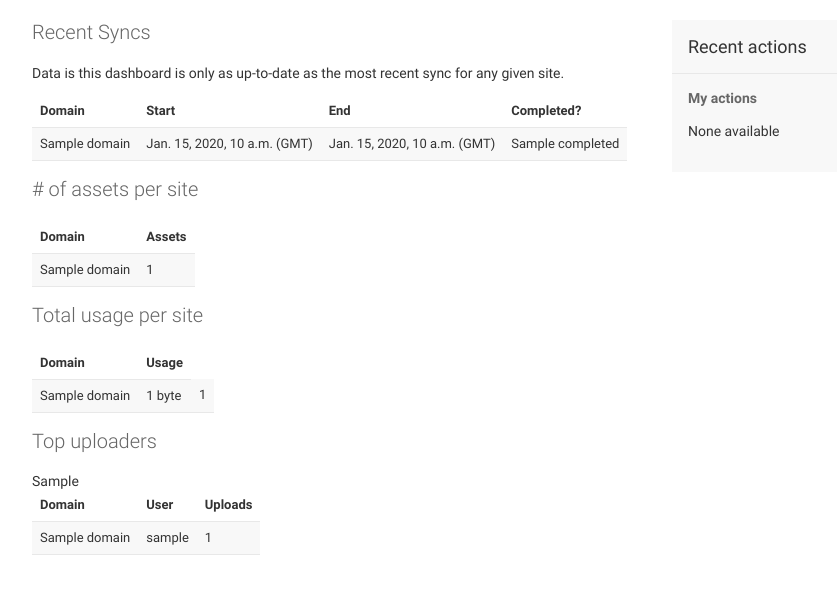
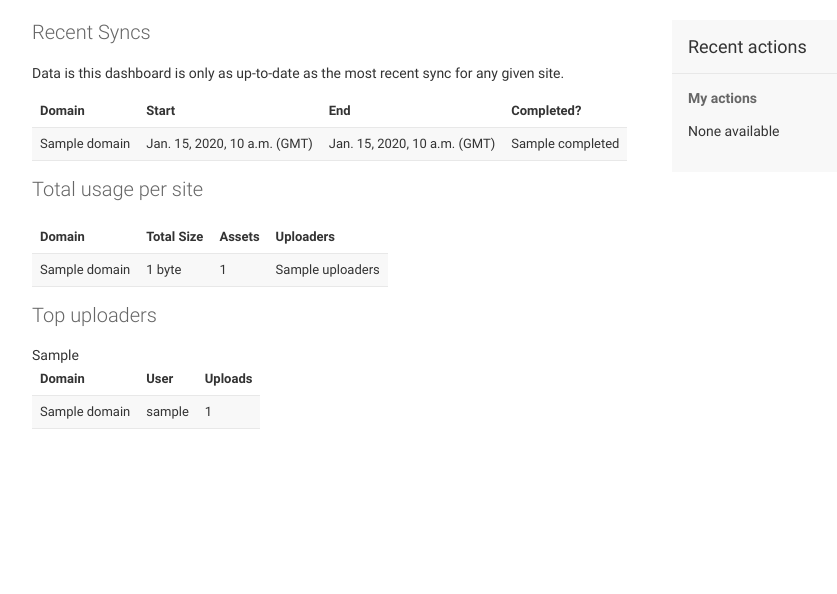
Before and after one commit to schallis/warehouse, a Django app: template warehouse/reporting/templates/reporting/dashboard.html in a window 1280 px wide. Shown: the part 48-642 px from the top of the page, without its empty margins (8-845 px from the left). Run offline with Django 3.2, Linux system fonts and the light colour scheme; the template is opened without the code that fills it: most values are stand-ins (such as "Sample title", 1, 10 or a date in 2020); data that the repository does not hold is empty; parts of the project's set-up code (start-up, migrations or seed data) failed here and were passed over.

Commit message:
Consolidate asset dashboard reports

```diff
--- a/warehouse/reporting/templates/reporting/dashboard.html
+++ b/warehouse/reporting/templates/reporting/dashboard.html
@@ -22,36 +22,54 @@
     </table>
     <br/>
 
-    <h1># of assets per site</h1>
-    <table>
-        <tr>
-            <th>Domain</th>
-            <th>Assets</th>
-        </tr>
-    {% for site in num_assets_by_site %}
-    <tr>
-        <td>{{site.domain}}</td>
-        <td>{{site.count}}</td>
-    </tr>
-    {% endfor %}
-    </table>
-    <br/>
+    <!--<h1># of assets per site</h1>-->
+    <!--<table>-->
+        <!--<tr>-->
+            <!--<th>Domain</th>-->
+            <!--<th>Assets</th>-->
+        <!--</tr>-->
+    <!--{% for site in num_assets_by_site %}-->
+    <!--<tr>-->
+        <!--<td>{{site.domain}}</td>-->
+        <!--<td>{{site.count}}</td>-->
+    <!--</tr>-->
+    <!--{% endfor %}-->
+    <!--</table>-->
+    <!--<br/>-->
 
     <h1>Total usage per site</h1>
     <table>
         <tr>
             <th>Domain</th>
-            <th>Usage</th>
+            <th>Total Size</th>
+            <th>Assets</th>
+            <th>Uploaders</th>
         </tr>
     {% for site in size_by_site %}
     <tr>
         <td>{{site.domain}}</td>
         <td>{{site.size|filesizeformat}}</td>
         <td>{{site.count}}</td>
+        <td>{{site.uploaders}}</td>
     </tr>
     {% endfor %}
     </table>
     <br/>
+
+    <!--<h1># uploaders per site</h1>-->
+    <!--<table>-->
+        <!--<tr>-->
+            <!--<th>Domain</th>-->
+            <!--<th>Uploaders</th>-->
+        <!--</tr>-->
+    <!--{% for site in num_uploaders_by_site %}-->
+    <!--<tr>-->
+        <!--<td>{{site.domain}}</td>-->
+        <!--<td>{{site.uploaders}}</td>-->
+    <!--</tr>-->
+    <!--{% endfor %}-->
+    <!--</table>-->
+    <!--<br/>-->
 
     <h1>Top uploaders</h1>
     {{ uploader_by_site}}
```
Also changed, not shown: warehouse/reporting/views.py (+11 -4 lines).
